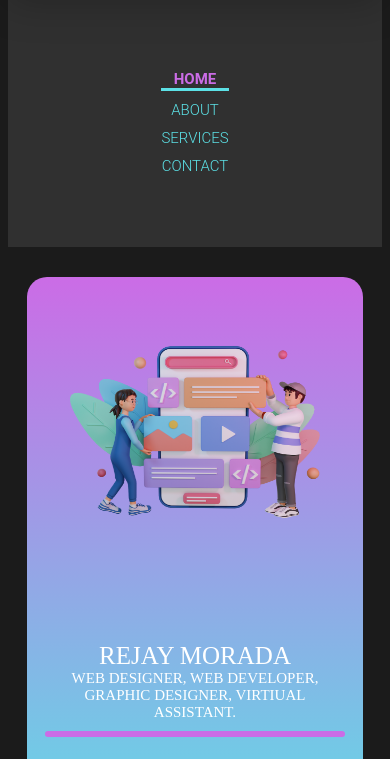
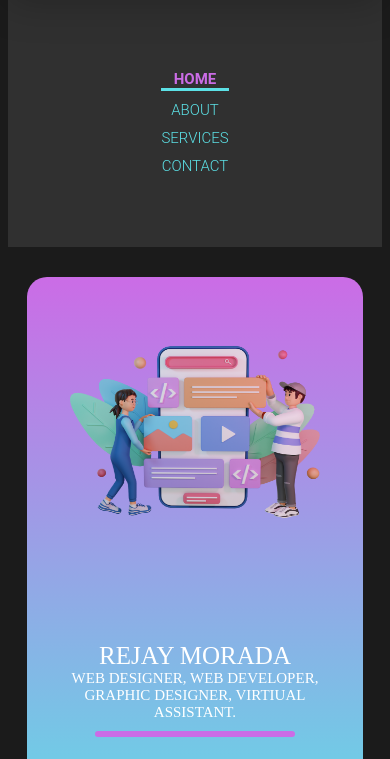
Before and after one commit to RejayMorada0/REJAY_MORADA_PORTFOLIO_2, a plain HTML site: page index.html in a window 390 px wide. Shown: the part 81-840 px from the top of the page. Drawn offline with Linux system fonts and the light colour scheme.

Commit message:
LINE SHORTER

```diff
--- a/css/style.css
+++ b/css/style.css
@@ -280,6 +280,10 @@ button a {
     .label>p {
         font-size: 10px;
     }
+    .linya {
+        width: 200px;
+    }
+
 }
 
 @media only screen and (min-width: 1000px) {
```
